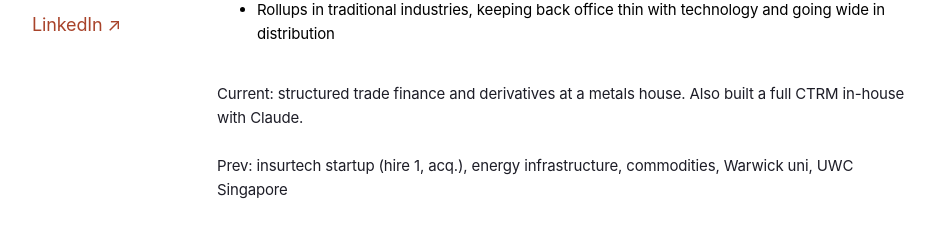
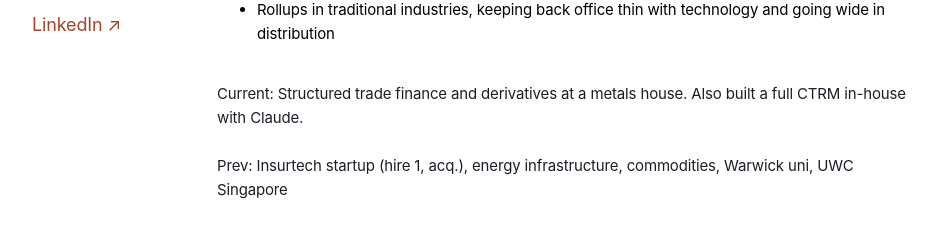
Before and after one commit to eula01/danisite, a Next.js app: page /about in a window 1280 px wide. Shown: the part 235-472 px from the top of the page, without its empty margins (173-1109 px from the left). Built offline with nearby package versions, Linux system fonts and the light colour scheme.

Commit message:
Capitalise first word after colon on Current and Prev lines

```diff
--- a/pages/about.tsx
+++ b/pages/about.tsx
@@ -18,9 +18,9 @@ export default function About() {
             </li>
           </ul>
           <p style={{ marginTop: "2em" }}>
-            Current: structured trade finance and derivatives at a metals house. Also built a full CTRM in-house with Claude.
+            Current: Structured trade finance and derivatives at a metals house. Also built a full CTRM in-house with Claude.
           </p>
-          <p>Prev: insurtech startup (hire 1, acq.), energy infrastructure, commodities, Warwick uni, UWC Singapore</p>
+          <p>Prev: Insurtech startup (hire 1, acq.), energy infrastructure, commodities, Warwick uni, UWC Singapore</p>
         </div>
       </main>
     </Layout>
```
